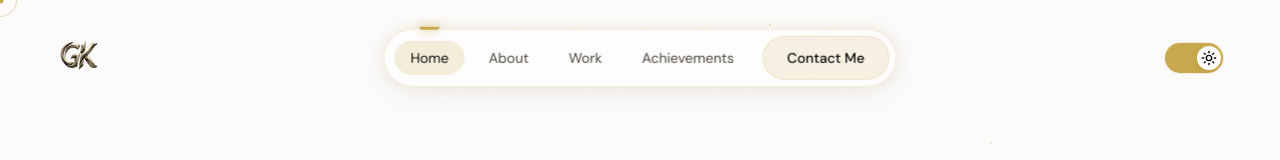
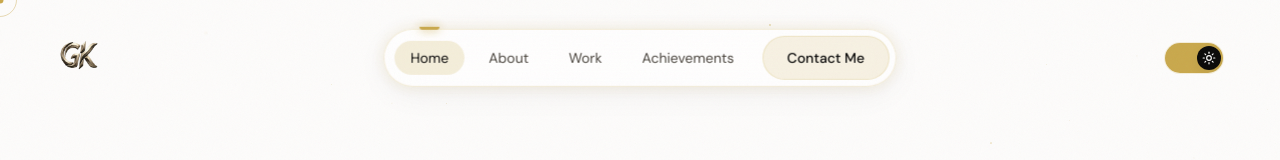
Before and after one commit to ghorikahan/Portfolio, a React (Vite) app: page / in a window 1280 px wide. Both pictures are taken after a click on the element 1194 px from the left and 57 px from the top of the page. Shown: the top 160 px of the page. Built offline with nearby package versions, Linux system fonts and the light colour scheme; a web font is replaced by a local one.

Commit message:
fix: resolve light mode visibility for skills marquee and update resume to gdrive link

```diff
--- a/src/components/Footer.jsx
+++ b/src/components/Footer.jsx
@@ -18,7 +18,7 @@ const Footer = () => {
                             I'm currently available for freelance work and open to full-time opportunities.
                         </p>
                         <div className="footer-actions" style={{ justifyContent: 'center' }}>
-                            <a href="/resume.pdf" target="_blank" className="resume-btn">
+                            <a href="https://drive.google.com/file/d/1bd52a3ZnxiUEKhT2Kuu2Jfhz9BsMXbMB/view?usp=sharing" target="_blank" className="resume-btn">
                                 <FileText size={18} />
                                 View Resume
                             </a>
--- a/src/components/Navbar.css
+++ b/src/components/Navbar.css
@@ -203,25 +203,22 @@
     box-shadow: 0 4px 12px var(--shadow-color);
     position: relative;
     z-index: 2;
-    transition: all 0.3s ease;
+    /* Transition removed to let Framer Motion handle it */
 }
 
-.theme-switch.light .theme-switch-handle {
-    transform: translateX(28px);
-}
-
-[data-theme="light"] .theme-switch-handle {
-    background: #fff;
-    color: #000;
-}
+/* data-theme overrides handled by Framer Motion color mapping */
 
 .theme-switch:hover {
     transform: scale(1.05);
     border-color: var(--gold);
 }
 
-.nav-command-icon {
-    color: var(--text-secondary);
+.theme-toggle-icon {
+    display: flex;
+    align-items: center;
+    justify-content: center;
+    width: 100%;
+    height: 100%;
 }
 
 /* --- Mobile --- */
--- a/src/components/Navbar.jsx
+++ b/src/components/Navbar.jsx
@@ -92,16 +92,38 @@ const Navbar = () => {
                         <div className={`theme-switch ${theme}`}>
                             <motion.div
                                 className="theme-switch-fill"
-                                animate={{ width: theme === 'light' ? '100%' : '0%' }}
-                                transition={{ type: "spring", stiffness: 400, damping: 40 }}
+                                initial={false}
+                                animate={{
+                                    x: theme === 'light' ? 0 : -60,
+                                    opacity: theme === 'light' ? 1 : 0
+                                }}
+                                transition={{ duration: 0.5, ease: "easeInOut" }}
                             />
                             <motion.div
                                 className="theme-switch-handle"
-                                layout
-                                transition={{ type: "spring", stiffness: 800, damping: 35 }}
+                                initial={false}
+                                animate={{
+                                    x: theme === 'light' ? 28 : 0,
+                                    rotate: theme === 'light' ? 360 : 0
+                                }}
+                                transition={{
+                                    duration: 0.45,
+                                    ease: [0.23, 1, 0.32, 1]
+                                }}
                             >
                                 <div className="theme-toggle-icon">
-                                    {theme === 'dark' ? <Moon size={16} /> : <Sun size={16} />}
+                                    <AnimatePresence mode="wait">
+                                        <motion.div
+                                            key={theme}
+                                            initial={{ opacity: 0, scale: 0.5, rotate: -45 }}
+                                            animate={{ opacity: 1, scale: 1, rotate: 0 }}
+                                            exit={{ opacity: 0, scale: 0.5, rotate: 45 }}
+                                            transition={{ duration: 0.25 }}
+                                            style={{ display: 'flex' }}
+                                        >
+                                            {theme === 'dark' ? <Moon size={14} /> : <Sun size={14} />}
+                                        </motion.div>
+                                    </AnimatePresence>
                                 </div>
                             </motion.div>
                         </div>
--- a/src/components/Skills.css
+++ b/src/components/Skills.css
@@ -2,7 +2,7 @@
     padding: 8rem 0;
     position: relative;
     overflow: hidden;
-    background: transparent; /* Allows global background effects to show through */
+    background: transparent;
 }
 
 .marquee-skills-header {
@@ -26,22 +26,13 @@
     mask-image: linear-gradient(to right, transparent, black 15%, black 85%, transparent);
 }
 
-.marquee-content {
-    display: flex;
-    gap: 1.5rem;
-    animation: marquee 100s linear infinite; /* Slowed down further to 100s */
-    padding: 0.5rem 0;
-}
-
 .skill-row {
     display: flex;
     gap: 1.5rem;
     width: max-content;
     padding: 0.5rem 0;
-    /* Framer Motion will be replaced or supplemented by this for easier pausing */
 }
 
-/* Marquee Animation Classes */
 .animate-marquee-right {
     animation: marquee-right linear infinite;
 }
@@ -81,10 +72,9 @@
 }
 
 [data-theme="light"] .skill-pill {
-    background: #fff; /* True white for contrast on off-white bg */
+    background: #ffffff;
     border-color: var(--slate);
     box-shadow: 0 2px 8px rgba(0, 0, 0, 0.04);
-    backdrop-filter: none; /* Avoid muddiness in light mode */
 }
 
 .skill-pill:hover {
@@ -120,23 +110,17 @@
 }
 
 [data-theme="light"] .skill-name {
-    color: #1a1714; /* Sharper dark for text */
-}
-
-@keyframes float-glow {
-    0% { transform: translateY(-50%) scale(1); opacity: 0.1; }
-    50% { transform: translateY(-40%) scale(1.1); opacity: 0.2; }
-    100% { transform: translateY(-60%) scale(0.9); opacity: 0.15; }
+    color: #1a1714;
 }
 
 .text-gradient {
-    background: linear-gradient(135deg, var(--text-primary) 0%, var(--gold, #c9a84c) 100%);
+    background: linear-gradient(135deg, var(--text-primary) 0%, var(--gold) 100%);
     -webkit-background-clip: text;
     -webkit-text-fill-color: transparent;
 }
 
 @media (max-width: 768px) {
-    .skills-section {
+    .marquee-skills-section {
         padding: 5rem 0;
     }
 
@@ -147,9 +131,4 @@
     .skill-name {
         font-size: 0.85rem;
     }
-
-    .skills-bg-glow {
-        width: 300px;
-        height: 300px;
-    }
 }
--- a/src/pages/About.jsx
+++ b/src/pages/About.jsx
@@ -114,7 +114,7 @@ const About = () => {
                                 or debugging life one coffee at a time.
                             </p>
 
-                            <a href="/resume.pdf" target="_blank" rel="noopener noreferrer" className="btn btn-primary" style={{ marginTop: '2rem' }}>
+                            <a href="https://drive.google.com/file/d/1bd52a3ZnxiUEKhT2Kuu2Jfhz9BsMXbMB/view?usp=sharing" target="_blank" rel="noopener noreferrer" className="btn btn-primary" style={{ marginTop: '2rem' }}>
                                 Download CV <Download size={18} />
                             </a>
                         </div>
--- a/src/pages/Home.jsx
+++ b/src/pages/Home.jsx
@@ -555,9 +555,9 @@ const Home = () => {
 
                         <div className="hero-footer">
                             <div ref={actionsRef} className="hero-actions">
-                                <a href="/resume.pdf" target="_blank" rel="noopener noreferrer" className="btn btn-primary">
+                                <a href="https://drive.google.com/file/d/1bd52a3ZnxiUEKhT2Kuu2Jfhz9BsMXbMB/view?usp=sharing" target="_blank" rel="noopener noreferrer" className="btn btn-primary">
                                     View Resume <FileText size={18} />
-                                </a>
+</a>
                                 <Link to="/contact" className="btn btn-outline">
                                     Contact Me
                                 </Link>
```
